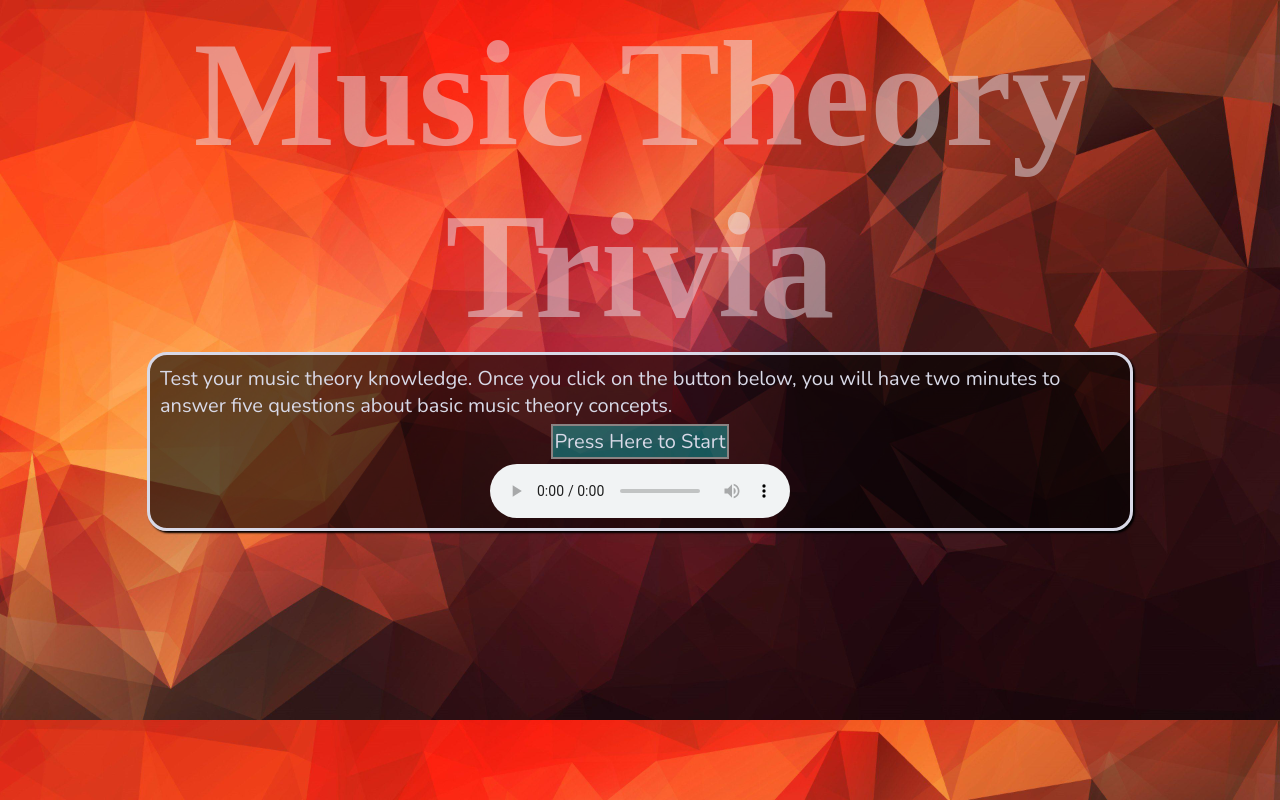
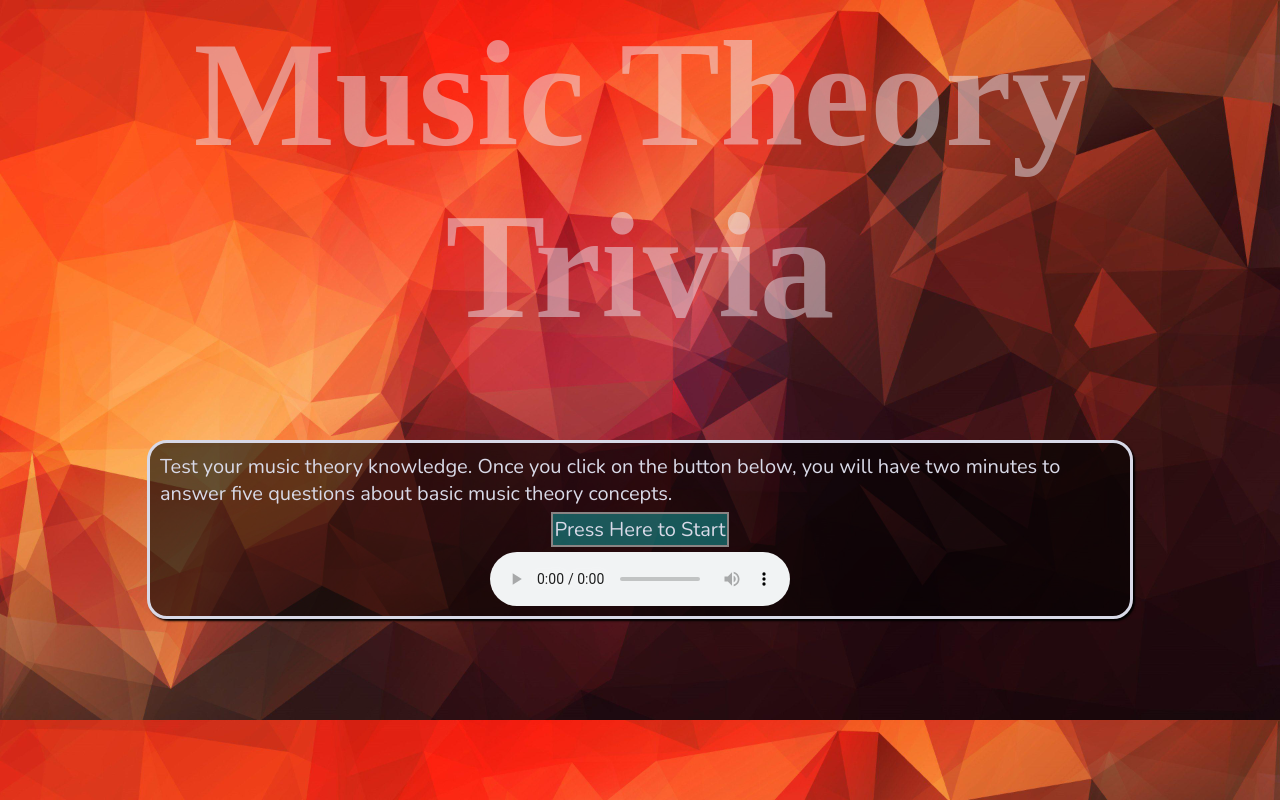
Before and after one commit to AlexLloyd89/TriviaGame, a plain HTML site: page index.html in a window 1280 px wide. Drawn offline with nearby package versions, Linux system fonts and the light colour scheme; a web font is replaced by a local one.

Commit message:
Update style.css

```diff
--- a/assets/style.css
+++ b/assets/style.css
@@ -10,6 +10,7 @@ body {
   font-weight: bold;
   font-size: 150px;
   color: rgba(236, 243, 253, 0.466);
+  padding-bottom: 5%;
 }
 
 .header:hover{
@@ -39,11 +40,12 @@ body {
 
 #time-left {
   color: rgb(49, 11, 11);
-  text-shadow: 2px 2px 2px rgba(248, 252, 255, 0.23);
+  text-shadow: 2px 2px 0px rgba(248, 252, 255, 0.42);
   font-family: "Nunito", sans-serif;
   font-size: 30px;
   text-align: center;
   display: block;
+  padding-bottom: 2%;
 }
 .begin {
   text-align: center;
```
